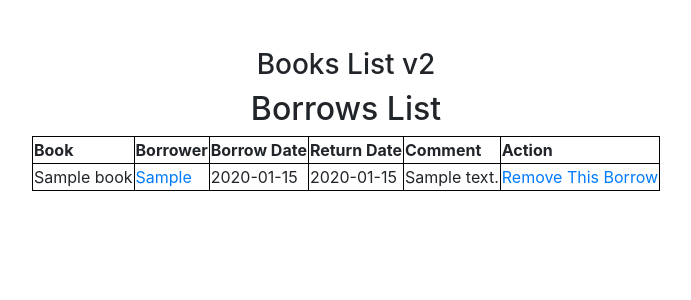
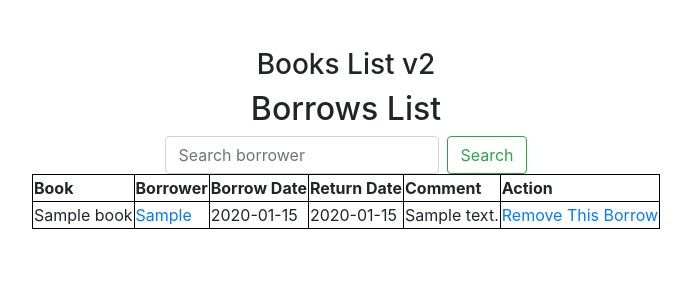
Before and after one commit to PedroPLCode/books_list_v2.py, a Flask app: page /borrows/ in a window 1280 px wide. Shown: the part 56-356 px from the top of the page, without its empty margins (294-985 px from the left). Run offline with Flask 3, Linux system fonts and the light colour scheme; tables that the repository leaves empty hold one stand-in row (values such as "Sample post").

Commit message:
Add filter Borrowers by search query

```diff
--- a/app/routes.py
+++ b/app/routes.py
@@ -12,13 +12,11 @@ def home_page_view():
 def authors_view():
     search_query = request.args.get('search')
     form=AuthorForm()
-
     if search_query:
         authors = Author.query.filter(Author.name.ilike(f"%{search_query}%")).all()
     else:
         authors = Author.query.all()
         search_query = None
-
     if request.method == "POST" and form.validate_on_submit():
         form.data.pop('csrf_token')
         new_author = Author(name=form.data['name'],
@@ -92,12 +90,18 @@ def remove_book(book_id):
 @app.route('/borrows/', methods=["GET"])
 def borrows_view():
     borrower_name = request.args.get('borrower')
+    search_query = request.args.get('search')
     if borrower_name:
         borrows = Borrow.query.filter_by(borrower=borrower_name).all()
+        search_query = None
+    elif search_query:
+        borrows = Borrow.query.filter(Borrow.borrower.ilike(f"%{search_query}%")).all()
+        borrower_name = None
     else:
         borrows = Borrow.query.all()
         borrower_name = None
-    return render_template("borrows.html", borrower=borrower_name, borrows=borrows)
+        search_query = None
+    return render_template("borrows.html", borrower=borrower_name, search=search_query, borrows=borrows)
 
 
 @app.route('/addborrow/<int:book_id>', methods=["GET", "POST"])
--- a/app/templates/authors.html
+++ b/app/templates/authors.html
@@ -3,11 +3,11 @@
 {% block content %}
 
 <div class="d-flex flex-column justify-content-center align-items-center">
-    <div class="col-lg-12 text-center">
+    <div class="col-lg-12 text-center d-flex flex-column justify-content-center align-items-center">
         <h3 class="mt-5">Books List v2</h3>
         <h2>Authors List</h2>
         <form class="form-inline" action="/authors/" method="GET">
-            <input class="form-control mr-sm-2" type="text" value="{% if search_query %}{{ search_query }}{% endif %}" placeholder="Search books" aria-label="Search books" name="search">
+            <input class="form-control mr-sm-2" type="text" value="{% if search_query %}{{ search_query }}{% endif %}" placeholder="Search author" aria-label="Search author" name="search">
             <button class="btn btn-outline-success" type="submit">Search</button>
         </form>
         {% if search %}
--- a/app/templates/books.html
+++ b/app/templates/books.html
@@ -3,7 +3,7 @@
 {% block content %}
 
 <div class="d-flex flex-column justify-content-center align-items-center">
-    <div class="col-lg-12 text-center">
+    <div class="col-lg-12 text-center d-flex flex-column justify-content-center align-items-center">
         <h3 class="mt-5">Books List v2</h3>
         <h2>Books List</h2>
         <form class="form-inline" action="/books/" method="GET">
--- a/app/templates/borrows.html
+++ b/app/templates/borrows.html
@@ -3,12 +3,19 @@
 {% block content %}
 
 <div class="d-flex flex-column justify-content-center align-items-center">
-    <div class="col-lg-12 text-center">
-       <h3 class="mt-5">Books List v2</h3>
-       <h2>Borrows List</h2>
-       {% if borrower %}
-       <h3>Filtered by Borrower: {{ borrower }}</h3>
-   {% endif %}
+    <div class="col-lg-12 text-center d-flex flex-column justify-content-center align-items-center">
+        <h3 class="mt-5">Books List v2</h3>
+        <h2>Borrows List</h2>
+        <form class="form-inline" action="/borrows/" method="GET">
+            <input class="form-control mr-sm-2" type="text" value="{% if search_query %}{{ search_query }}{% endif %}" placeholder="Search borrower" aria-label="Search borrower" name="search">
+            <button class="btn btn-outline-success" type="submit">Search</button>
+        </form>
+        {% if borrower %}
+        <h3>Filtered by Borrower: {{ borrower }}</h3>
+        {% endif %}
+        {% if search %}
+        <h3>Filtered by: {{ search }}</h3>
+        {% endif %}
     </div>
     <table class="mb-5">
         <thead>
```
